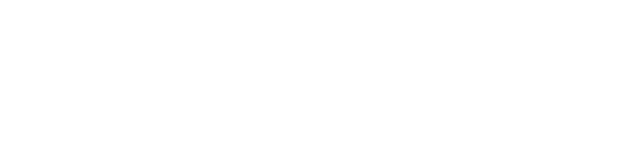
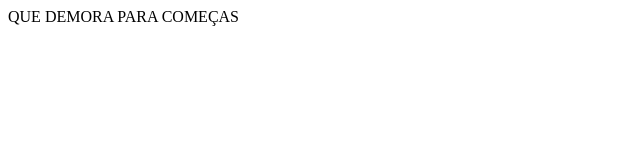
Before and after one commit to Nunes1912/Gabriel, a plain HTML site: page index.html in a window 1280 px wide. Shown: the whole page, without its empty margins (0-640 px from the left). Drawn offline with Linux system fonts and the light colour scheme.

Commit message:
Update index.html

```diff
--- a/index.html
+++ b/index.html
@@ -4,6 +4,7 @@
       <title>AULAPW1</title>
     </head>
     <body>
+QUE DEMORA PARA COMEÇAS
 
     </body>
 </html>
```
